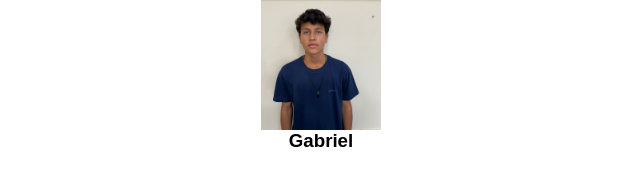
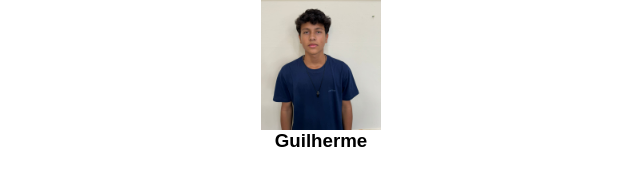
Before and after one commit to felipecarusoo/MeuTime-AP-2024-FrontEnd, a plain HTML site: page index.html in a window 1280 px wide. Shown: the part 2080-2261 px from the top of the page, 319-959 px from the left. Drawn offline with Linux system fonts and the light colour scheme.

Commit message:
atualização do nome

```diff
--- a/index.html
+++ b/index.html
@@ -54,7 +54,7 @@
          </div>
          <div class="estudante-div">
             <img class="estudante-imagem" src="assets/img-alunos/Guilherme.jpeg" alt="foto do Guilherme">
-            <h3 class="estudante-nome">Gabriel</h3>
+            <h3 class="estudante-nome">Guilherme</h3>
          </div>
          <div class="estudante-div">
             <img class="estudante-imagem" src="assets/img-alunos/gustavo.jpeg" alt="foto do Gustavo">
```
